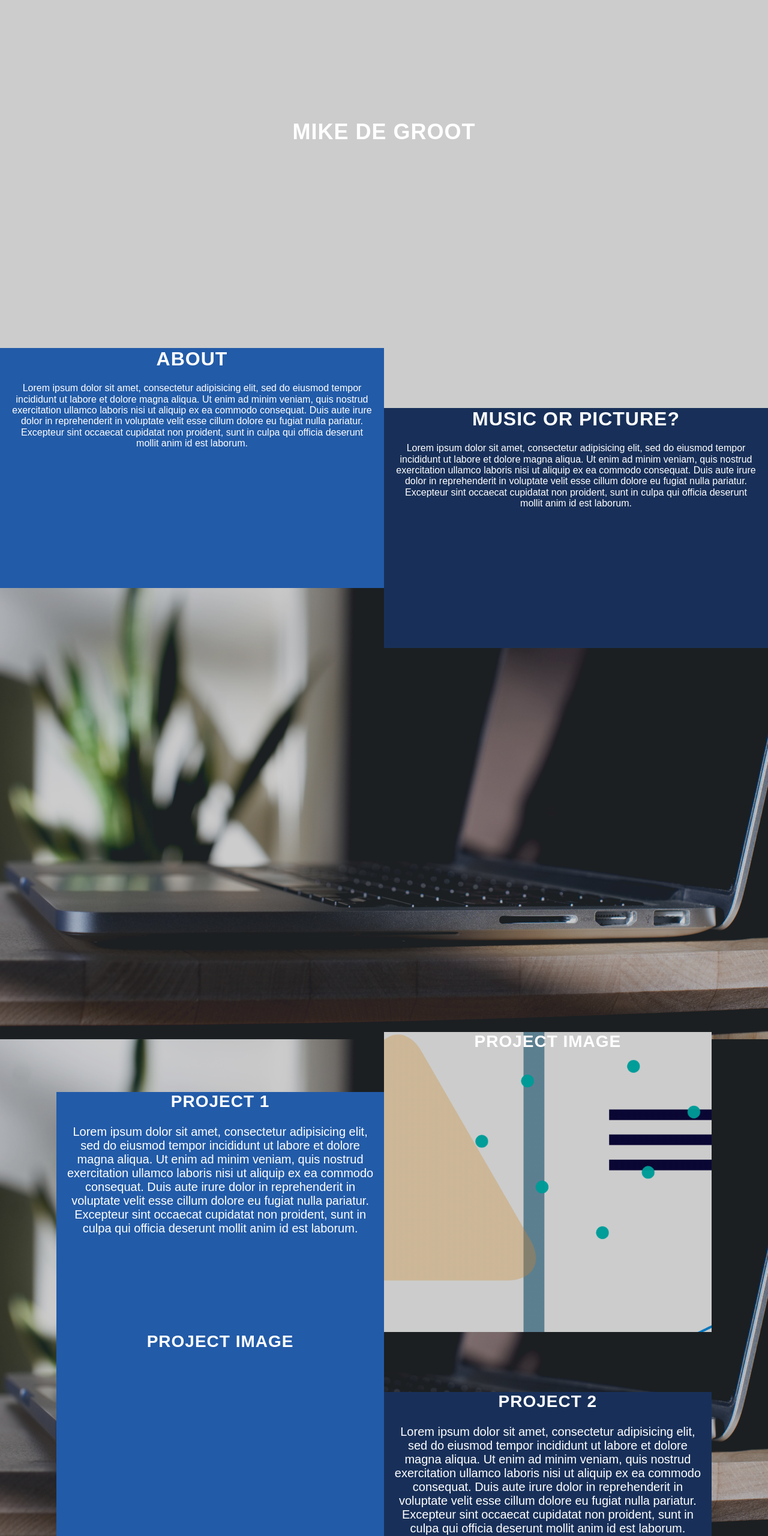
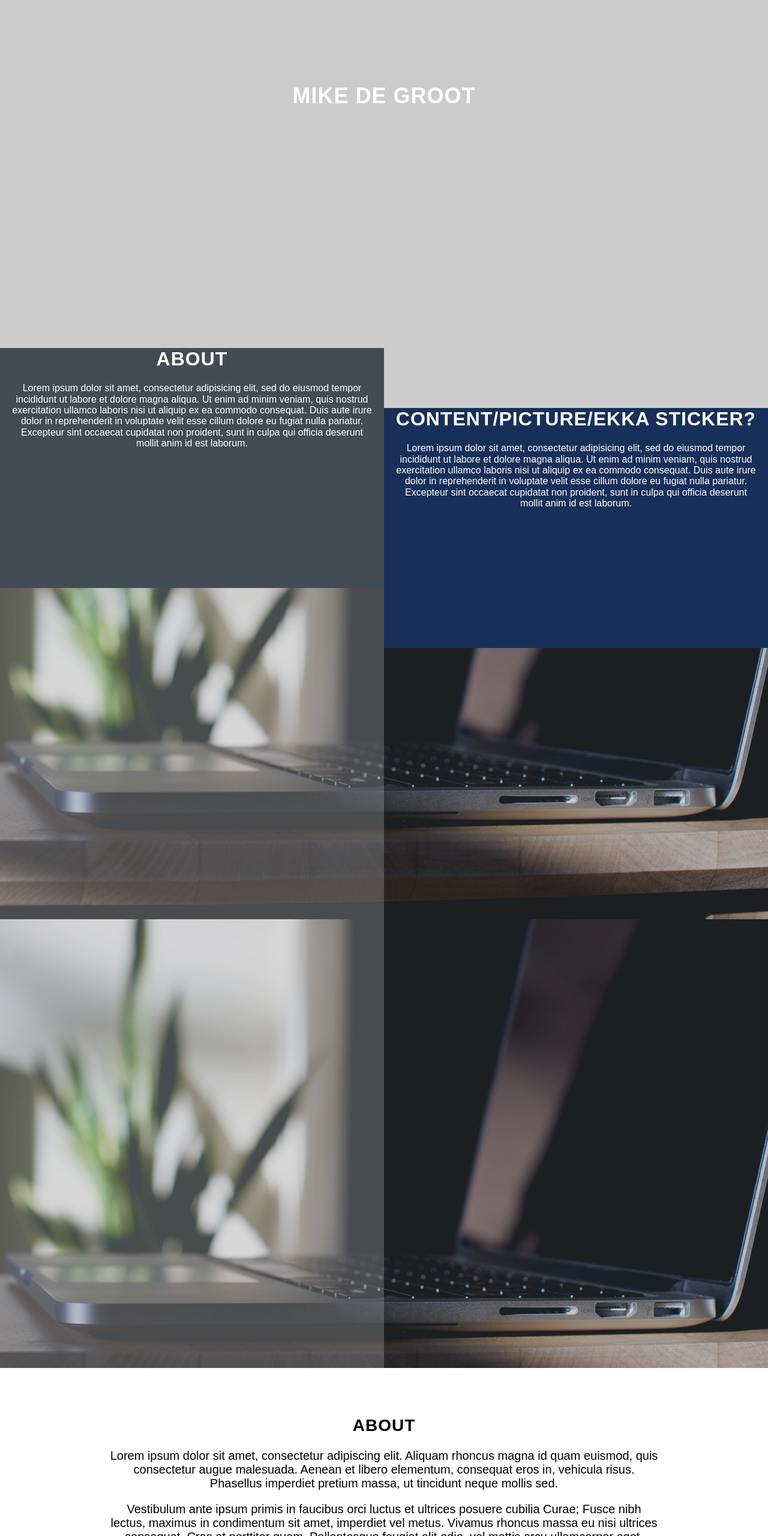
Before and after one commit to mikejdegroot/portfolio, a website: page intermediate-scss/src/index.html in a window 1280 px wide. Shown: the part 240-2800 px from the top of the page at 60% size. Drawn offline with nearby package versions, Linux system fonts and the light colour scheme; some packages are replaced by stand-ins of ours; files that its build step writes are made by us from their sources.

Commit message:
looking a bit better now

```diff
--- a/intermediate-scss/src/css/style.scss
+++ b/intermediate-scss/src/css/style.scss
@@ -1,5 +1,5 @@
 @import "bootstrap/bootstrap-grid";
-$primary:	#225BA8;
+$primary:	#424C55;
 $secondary: #183059;
 $tertiary: #93C1F2;
 
@@ -101,11 +101,12 @@ header {
     left: 50%;
     transform: translate(-50%, -50%);
     color: white;
+    position: fixed;
   }
 }
 
 #about {
-  height: 200px;
+  height: 0;
 }
 
 
@@ -127,40 +128,55 @@ header {
 }
 
 
-#firstProjosSection {
-  height: 230vh;
+#sectionTwo {
+  height: 200vh;
   background-image: linear-gradient(rgba(0, 0, 0, 0.2), rgba(0, 0, 0, 0.2)), url('../assets/images/laptop.jpg');
   background-attachment: fixed;
   background-repeat: no-repeat;
   background-position: center;
   background-size: cover;
-  z-index: -5;
   position: relative;
-  .projosIndex {
-    position: fixed;
-    width: 66%;
-    top: 200px;
-    color: white;
+  #blackOverlay {
+    background-color:#000;
+    opacity:0.0;
+    position:absolute;
+    top:0;
+    width:100%;
+    height:100%;
+    }
+  .gaSumaryOverlay {
+    width: 50%;
+    height: 100%;
+    background-color: rgba(255, 255, 255, 0.2);
+    .gaSumarry {
+      position: fixed;
+      // width: 50%;
+      top: 200px;
+      color: white;
+    }
   }
 
-  #projosOneTwo {
-    position: absolute;
-    bottom: 0;
-    .projoOne {
-      background-color: $primary;
+  #projectOne {
+    .projoOneImg {
+    top: 200px;
+    background-image: linear-gradient(rgba(0, 0, 0, 1), rgba(0, 0, 0, 0.2)), url('../assets/images/project-screens/project-1-screen.png');
+    background-size: cover;
+    height: 500px;
     }
-    .projoOnepic {
-      background-image: linear-gradient(rgba(0, 0, 0, 0.2), rgba(0, 0, 0, 0.2)), url('../assets/images/project-screens/project-1-screen.png');
-      background-repeat: no-repeat;
-      background-position: center;
-      background-size: cover;
-      height: 500px;
-    }
-    .projoTwo {
-      background-color: $secondary;
+    .projoOneDesc{
+      top: 200px;
+      color: white;
+      bottom: 0;
+      position: absolute;
     }
   }
+
+
 }
+
+
+
+
 
 
 
@@ -208,11 +224,12 @@ footer {
 
 }
 
-#blackOverlay {
-  background-color:#000;
-  opacity:0.0;
-  position:absolute;
-  top:0;
-  width:100%;
-  height:100%;
+@keyframes fadeOut {
+  0% {
+    opacity: 1;
+  }
+  100% {
+    opacity: 0;
+  }
+
 }
--- a/intermediate-scss/src/index.html
+++ b/intermediate-scss/src/index.html
@@ -31,7 +31,7 @@
   <main>
     <section id="top">
       <!-- this is the header image -->
-      <h1>Mike de Groot</h1>
+      <h1 class="name">Mike de Groot</h1>
     </section>
     <section id="about" class="container-fluid" style="background:transparent;">
       <!-- the info divs -->
@@ -41,71 +41,40 @@
             Lorem ipsum dolor sit amet, consectetur adipisicing elit, sed do eiusmod tempor incididunt ut labore et dolore magna aliqua. Ut enim ad minim veniam, quis nostrud exercitation ullamco laboris nisi ut aliquip ex ea commodo consequat. Duis aute irure dolor in reprehenderit in voluptate velit esse cillum dolore eu fugiat nulla pariatur. Excepteur sint occaecat cupidatat non proident, sunt in culpa qui officia deserunt mollit anim id est laborum.
           </div>
           <div class="col-lg-6 down">
-            <h1>music or picture?</h1>
+            <h1>content/picture/ekka sticker?</h1>
             Lorem ipsum dolor sit amet, consectetur adipisicing elit, sed do eiusmod tempor incididunt ut labore et dolore magna aliqua. Ut enim ad minim veniam, quis nostrud exercitation ullamco laboris nisi ut aliquip ex ea commodo consequat. Duis aute irure dolor in reprehenderit in voluptate velit esse cillum dolore eu fugiat nulla pariatur. Excepteur sint occaecat cupidatat non proident, sunt in culpa qui officia deserunt mollit anim id est laborum.
           </div>
         </div>
     </section>
-    <section id="firstProjosSection">
-       <div id="blackOverlay">
-       </div>
+    <section id="sectionTwo">
         <!-- projects intro section -->
-      <div class="container projosIndex hidden">
+     <!-- <div id="blackOverlay">
+     </div> -->
+       <div class="gaSumaryOverlay">
          <div class="row">
-          <div class="col-sm-10 offset-sm-2">
+           <div class="gaSumarry col-lg-4 offset-lg-1">
              <h2>Projects</h2>
              <p>description of GA and what I did yeah</p>
              <p>Lorem ipsum dolor sit amet, consectetur adipisicing elit, sed do eiusmod tempor incididunt ut labore et dolore magna aliqua. Ut enim ad minim veniam, quis nostrud exercitation ullamco laboris nisi ut aliquip ex ea commodo consequat. Duis aute irure dolor in reprehenderit in voluptate velit esse cillum dolore eu fugiat nulla pariatur. Excepteur sint occaecat cupidatat non proident, sunt in culpa qui officia deserunt mollit anim id est laborum.</p>
            </div>
          </div>
        </div>
-      <div id="projosOneTwo">
+       <div id="projectOne" class="hidden">
          <div class="row">
-          <div class="col-lg-5 offset-lg-1 projoOne down">
+           <div class="projoOneImg col-lg-5">
+             <!-- project image div  -->
+           </div>
+           <div class="col-lg-5 offset-lg-6 projoOneDesc">
              <h2>Project 1</h2>
-            <p>Lorem ipsum dolor sit amet, consectetur adipisicing elit, sed do eiusmod tempor incididunt ut labore et dolore magna aliqua. Ut enim ad minim veniam, quis nostrud exercitation ullamco laboris nisi ut aliquip ex ea commodo consequat. Duis aute irure dolor in reprehenderit in voluptate velit esse cillum dolore eu fugiat nulla pariatur. Excepteur sint occaecat cupidatat non proident, sunt in culpa qui officia deserunt mollit anim id est laborum.</p>
-          </div>
-          <div class="col-lg-5 projoOnepic up">
-            <h2>Project Image</h2>
-          </div>
-        </div>
-        <div class="row">
-          <div class="col-lg-5 offset-lg-1 projoTwopic up">
-            <h2>Project Image</h2>
-          </div>
-          <div class="col-lg-5 projoTwo down">
-            <h2>Project 2</h2>
              <p>Lorem ipsum dolor sit amet, consectetur adipisicing elit, sed do eiusmod tempor incididunt ut labore et dolore magna aliqua. Ut enim ad minim veniam, quis nostrud exercitation ullamco laboris nisi ut aliquip ex ea commodo consequat. Duis aute irure dolor in reprehenderit in voluptate velit esse cillum dolore eu fugiat nulla pariatur. Excepteur sint occaecat cupidatat non proident, sunt in culpa qui officia deserunt mollit anim id est laborum.</p>
            </div>
          </div>
        </div>
   </section>
-    <section class="moreProjos">
-      <div class="container">
-        <div class="row">
-          <div class="col-lg-5 offset-lg-1 projoOne down">
-            <h2>Project 3</h2>
-            <p>Lorem ipsum dolor sit amet, consectetur adipisicing elit, sed do eiusmod tempor incididunt ut labore et dolore magna aliqua. Ut enim ad minim veniam, quis nostrud exercitation ullamco laboris nisi ut aliquip ex ea commodo consequat. Duis aute irure dolor in reprehenderit in voluptate velit esse cillum dolore eu fugiat nulla pariatur. Excepteur sint occaecat cupidatat non proident, sunt in culpa qui officia deserunt mollit anim id est laborum.</p>
-          </div>
-          <div class="col-lg-5 projoOnepic up">
-            <h2>Project Image</h2>
-          </div>
-        </div>
-        <div class="row">
-          <div class="col-lg-5 offset-lg-1 projoTwopic up">
-            <h2>Project Image</h2>
-          </div>
-          <div class="col-lg-5 projoTwo">
-            <h2>Project 4</h2>
-            <p>Lorem ipsum dolor sit amet, consectetur adipisicing elit, sed do eiusmod tempor incididunt ut labore et dolore magna aliqua. Ut enim ad minim veniam, quis nostrud exercitation ullamco laboris nisi ut aliquip ex ea commodo consequat. Duis aute irure dolor in reprehenderit in voluptate velit esse cillum dolore eu fugiat nulla pariatur. Excepteur sint occaecat cupidatat non proident, sunt in culpa qui officia deserunt mollit anim id est laborum.</p>
-          </div>
-        </div>
-      </div>
-
-    </section>
+  <!-- <section id="projectOne">
 
 
-
+  </section> -->
 
 
 
--- a/intermediate-scss/src/js/app.js
+++ b/intermediate-scss/src/js/app.js
@@ -7,6 +7,7 @@ $(() => {
   function updateHeader() {
     const viewportHeight = $(window).height();
     const scrollTop = $(window).scrollTop();
+    const tripleHeight = ($('#blackOverlay').height());
     if(scrollTop >= viewportHeight - 40) {
       $('header').addClass('translucent');
 
@@ -14,14 +15,16 @@ $(() => {
       $('header').removeClass('translucent');
     }
 
-    if(scrollTop <= 700){
-      $('.projosIndex').addClass('hidden');
-    } else if(scrollTop <= 1800) {
-      $('.projosIndex').removeClass('hidden');
+    if(scrollTop <= 650){
+      $('.gaSumarry').addClass('hidden');
+      $('.name').removeClass('hidden');
+    } else if(scrollTop <= 1200) {
+      $('.gaSumarry').removeClass('hidden');
+      $('.name').addClass('hidden');
     } else {
-      $('.projosIndex').addClass('hidden');
+      $('.gaSumarry').addClass('hidden');
     }
-    $('#blackOverlay').css('opacity',scrollTop/$('#blackOverlay').height());
+    $('#blackOverlay').css('opacity',scrollTop/tripleHeight);
 
   }
 
```
Also changed, not shown: intermediate-scss/dist/css/style.css, intermediate-scss/dist/index.html, intermediate-scss/dist/js/app.js. Lines whose indentation alone changed are shown as unchanged.
